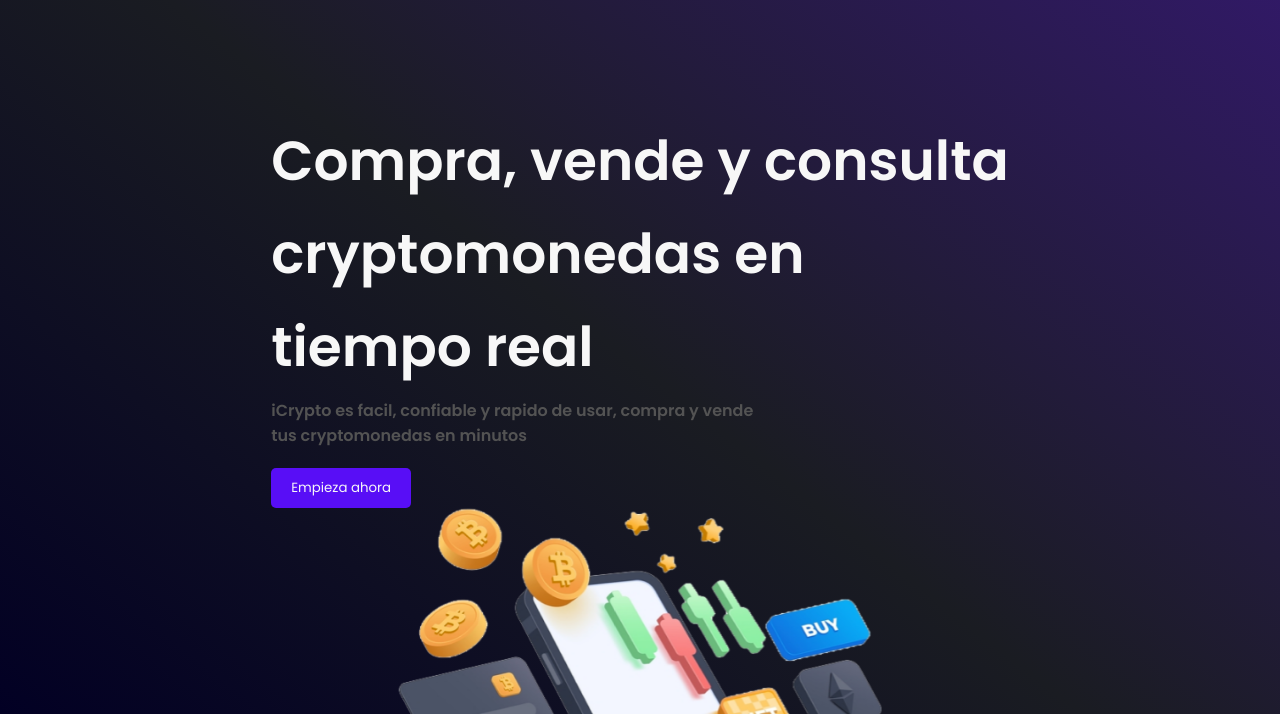
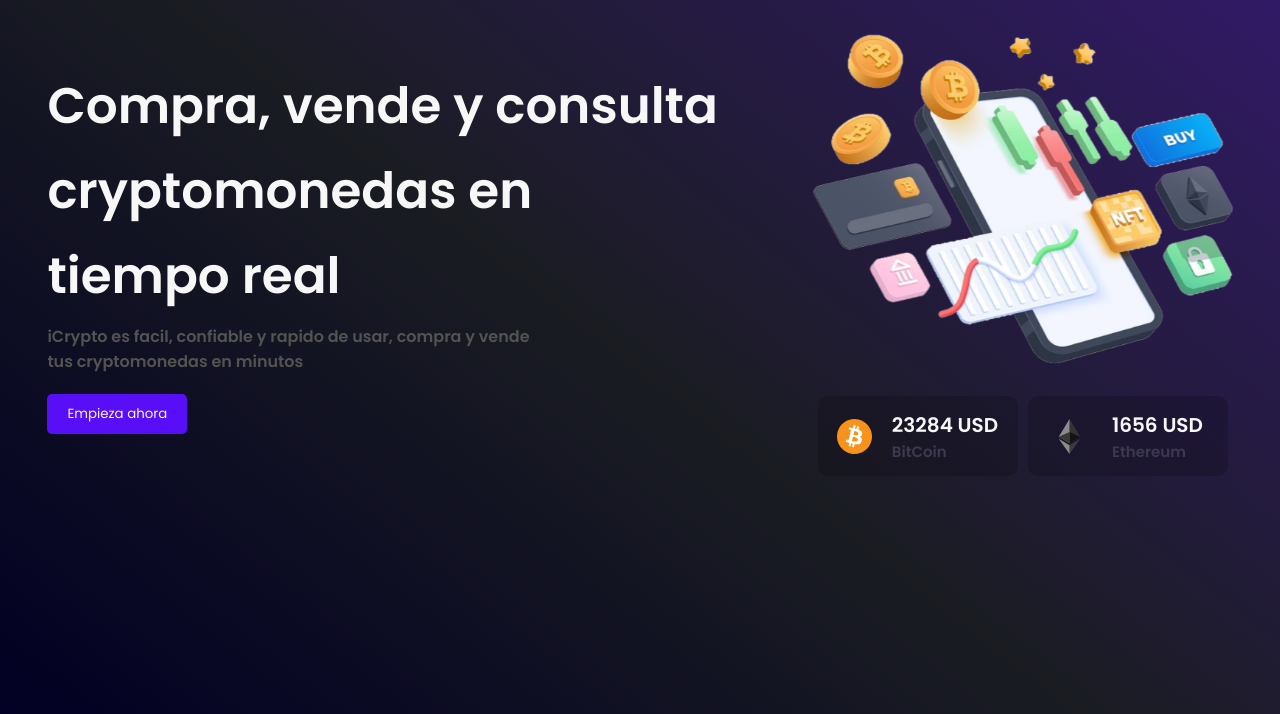
Before and after one commit to nasanchez7/icrypto, a plain HTML site: page index.html in a window 1280 px wide. Shown: the part 86-800 px from the top of the page. Drawn offline with nearby package versions, Linux system fonts and the light colour scheme; no server answers.

Commit message:
arreglando header

```diff
--- a/scss/_main.scss
+++ b/scss/_main.scss
@@ -3,12 +3,11 @@
     display: flex;
     flex-wrap: wrap;
     justify-content: space-around;
-    padding: 50px;
     .info2{
         margin-top: 35px;
         h2{
             color: $colorLetra;
-            font-size: 55px;
+            font-size: 50px;
             margin-bottom: 10px;
         }
         h4{
@@ -18,7 +17,7 @@
 
     }
     img{
-        height: 380px;
+        height: 330px;
     }
     img:hover{
         transform: scale(1.1);
--- a/scss/_mobile.scss
+++ b/scss/_mobile.scss
@@ -47,7 +47,6 @@
 
     nav{
         width: 100%;
-        justify-content: flex-start;
         img{
             width: 80px;
         }
```
Also changed, not shown: css/styles.css, 1 other file.
